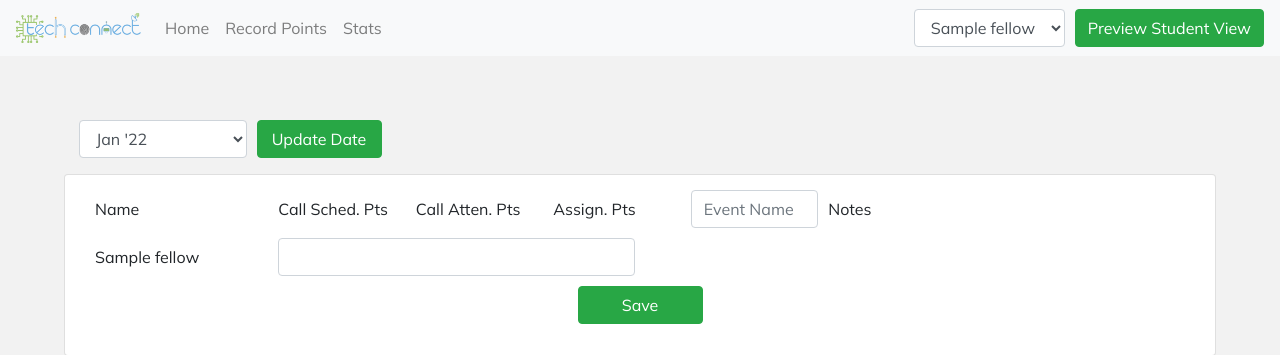
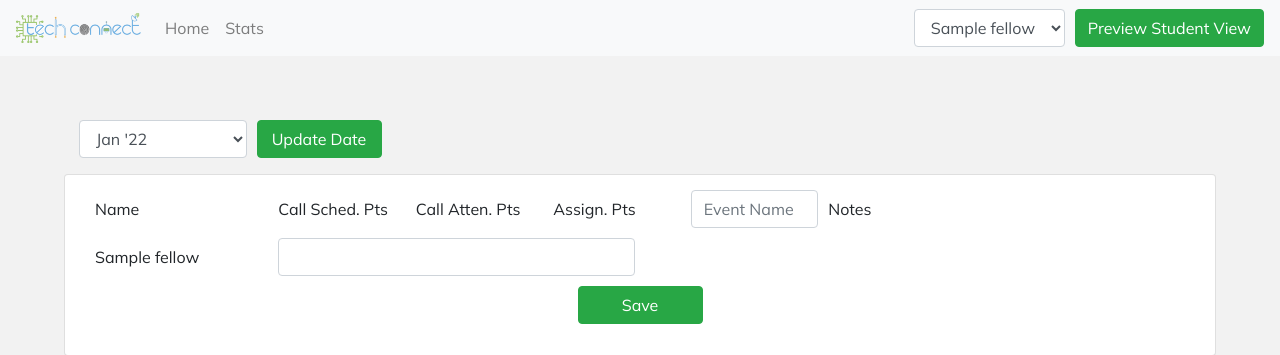
Before and after one commit to philanaaurelia/mlt-stats, a Flask app: template templates/form.html in a window 1280 px wide. Shown: the top 355 px of the page. Run offline with Flask 2, Linux system fonts and the light colour scheme; the template is opened without the code that fills it: most values are stand-ins (such as "Sample title", 1, 10 or a date in 2020); some libraries are stand-ins or nearby versions.

Commit message:
code cleanup for nav menu

```diff
--- a/static/test.json
+++ b/static/test.json
@@ -34,7 +34,7 @@
 			"email": "janedoe@gmail.com",
 			"role": "fellow",
 			"coach": "all",
-			"profile_url": "https://cdn-icons-png.flaticon.com/512/3006/3006854.png",
+			"profile_url": "https://www.kindpng.com/picc/m/99-997900_headshot-silhouette-person-placeholder-hd-png-download.png",
 			"org_pts": 32,
 			"org_events": 4,
 			"coh_pts": 20,
--- a/templates/coach_nav.html
+++ b/templates/coach_nav.html
@@ -9,9 +9,9 @@
       <li class="nav-item">
         <a class="nav-link" href="/home">Home</a>
       </li>
-      <li class="nav-item">
+      <!-- <li class="nav-item">
         <a class="nav-link" href="/record">Record Points</a>
-      </li>
+      </li> -->
       <li class="nav-item">
         <a class="nav-link" href="#">Stats</a>
       </li>
--- a/templates/home.html
+++ b/templates/home.html
@@ -19,7 +19,7 @@
     <div class="vstack column col-sm-4">
       <div>
         <center>
-          <img src={{fellow_data.profile}} class="profile" /> <br>
+          <img src={{fellow_data.profile}} class="profile circular" /> <br>
           <h2 style="padding-top: 25px; font-size: 24px">Hello, <strong>{{fellow_data.name}}!</strong></h2>
           <a href="/signout"><button class="btn btn-signout" style="margin-bottom: 15px">Sign Out</button></a>
         </center>
```
